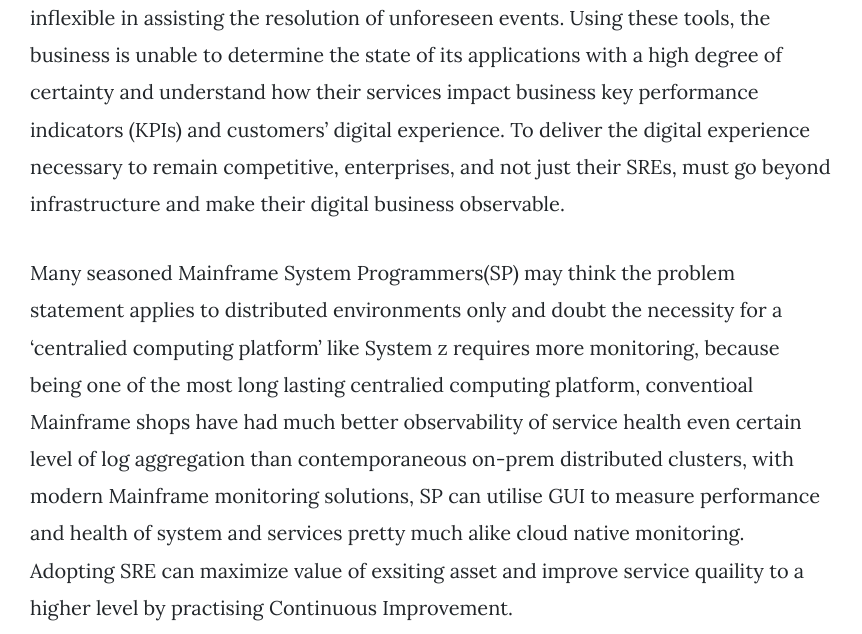
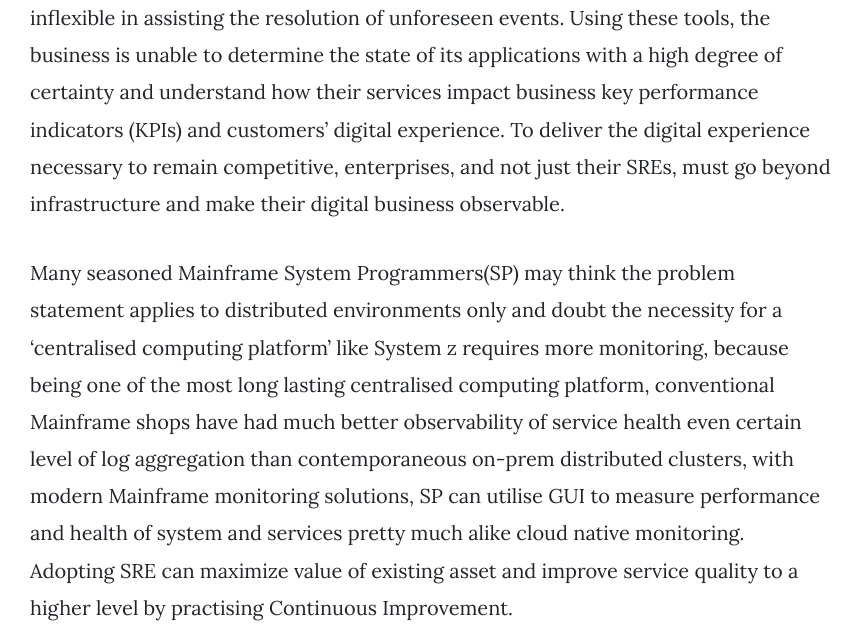
Before and after one commit to billrain/mainframe2cloud.github.io, a Jekyll site: the page built from _posts/2021-11-11-Enable-SRE-in-Mainframe-shop.markdown, in a window 1280 px wide and 900 px high, scrolled down 2100 px, cut to the strip 0-634 px from the top of the window. Shown: the whole strip, without its empty margins (0-862 px from the left). Built offline with Jekyll 4.4.1, drawn with Linux system fonts in a browser that asks for light colours; nearby versions of some CDN libraries; comment, search, counter and statistics services are not loaded; some of the changed text lies outside the part shown.

Commit message:
Update 2021-11-11-Enable-SRE-in-Mainframe-shop.markdown

```diff
--- a/_posts/2021-11-11-Enable-SRE-in-Mainframe-shop.markdown
+++ b/_posts/2021-11-11-Enable-SRE-in-Mainframe-shop.markdown
@@ -27,7 +27,7 @@ Different big tech shops have different definition about SRE but from IT infra,
 # Why there is a need to shift?
 IT operations teams have deployed monitoring tools for decades to track the performance of infrastructure, networks and applications that support business processes. As the IT landscape evolves, monitoring tools have shown limitations in their ability to adapt to the volatility of these architectures. Static dashboards with human-generated thresholds do not scale to these modern environments and are inflexible in assisting the resolution of unforeseen events. Using these tools, the business is unable to determine the state of its applications with a high degree of certainty and understand how their services impact business key performance indicators (KPIs) and customers’ digital experience. To deliver the digital experience necessary to remain competitive, enterprises, and not just their SREs, must go beyond infrastructure and make their digital business observable.
 
-Many seasoned Mainframe System Programmers(SP) may think the problem statement applies to distributed environments only and doubt the necessity for a 'centralied computing platform' like System z requires more monitoring, because being one of the most long lasting centralied computing platform, conventioal Mainframe shops have had much better observability of service health even certain level of log aggregation than contemporaneous on-prem distributed clusters, with modern Mainframe monitoring solutions, SP can utilise GUI to measure performance and health of system and services pretty much alike cloud native monitoring. Adopting SRE can maximize value of exsiting asset and improve service quaility to a higher level by practising Continuous Improvement.
+Many seasoned Mainframe System Programmers(SP) may think the problem statement applies to distributed environments only and doubt the necessity for a 'centralised computing platform' like System z requires more monitoring, because being one of the most long lasting centralised computing platform, conventional Mainframe shops have had much better observability of service health even certain level of log aggregation than contemporaneous on-prem distributed clusters, with modern Mainframe monitoring solutions, SP can utilise GUI to measure performance and health of system and services pretty much alike cloud native monitoring. Adopting SRE can maximize value of existing asset and improve service quality to a higher level by practising Continuous Improvement.
 
 ![Google SRE Book](https://lh3.googleusercontent.com/3gX2qgys2I-9HnEIvXUA10ed3AILvg5MclnKWBquEkJKP3g5_kD6WR7Ptwp3TwAGla1DuSmHv64MdTtACNLlArFVq7BwbTrTVhigsA=s900)
 Source: Google Service Reliability Hierarchy
```
Also changed, not shown: other parts of _posts/2021-11-11-Enable-SRE-in-Mainframe-shop.markdown (+4 -4 lines).
